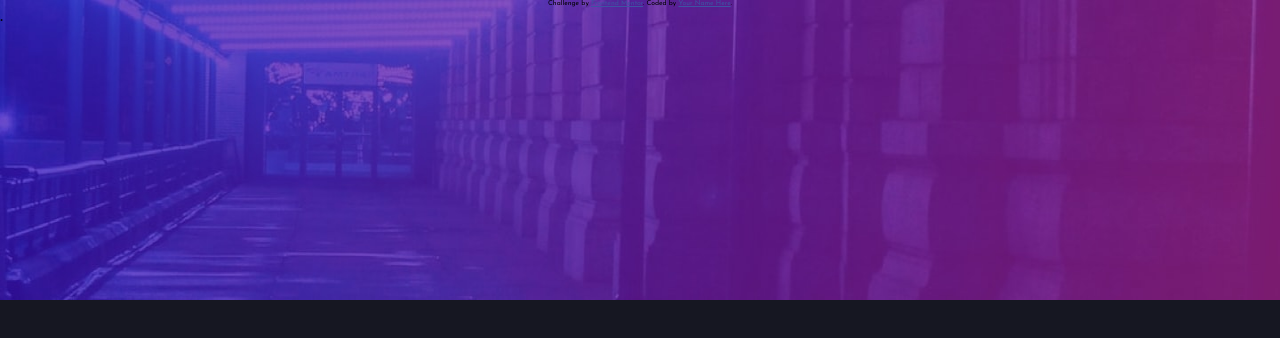
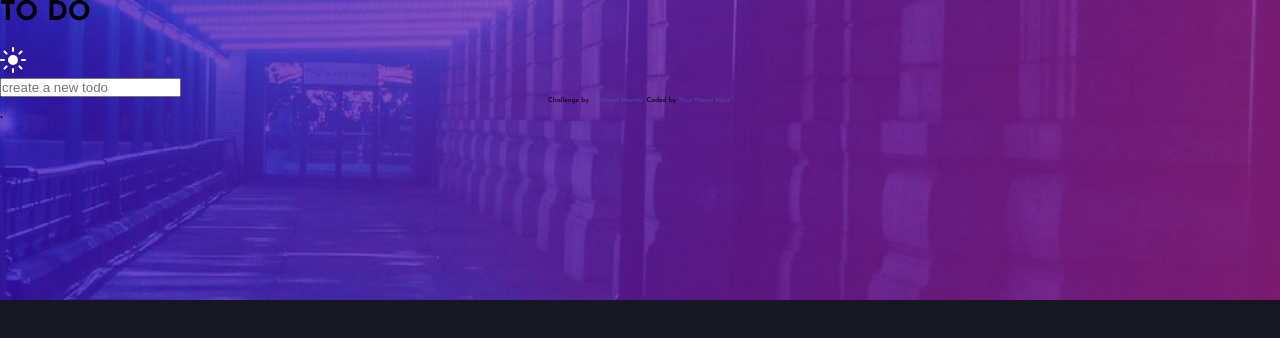
Before and after one commit to paluku-ezechiel/todo-app-main, a plain HTML site: page index.html in a window 1280 px wide. Drawn offline with Linux system fonts and the light colour scheme.

Commit message:
ajout de code html pour le squelette de ma page

```diff
--- a/css/styles.css
+++ b/css/styles.css
@@ -35,3 +35,23 @@ body {
   background-repeat: no-repeat;
   background-size: 100% 300px;
 }
+
+h1,
+h2,
+h3,
+h4 {
+  margin-bottom: 2rem;
+}
+
+img {
+  max-width: 100%;
+}
+
+ul {
+  list-style: none;
+}
+
+a {
+  text-decoration: none;
+  color: #333;
+}
--- a/index.html
+++ b/index.html
@@ -32,7 +32,26 @@
   </head>
   <body>
     <main class="main">
-
+      <section>
+        <div class="main-title">
+          <h1>TO DO</h1>
+          <img
+            src="./images/icon-sun.svg"
+            alt="image pour illustration du soleil"
+          />
+        </div>
+      </section>
+      <section>
+        <form id="todo-form">
+          <div class="input-container">
+            <span class="circle-decoration"></span>
+            <input type="text" placeholder="create a new todo">
+          </div>
+        </form>
+      </section>
+      <section class="todo-list-section">
+        <ul id="todo-list"></ul>
+      </section>
     </main>
     <!-- Todo -->
 
```
